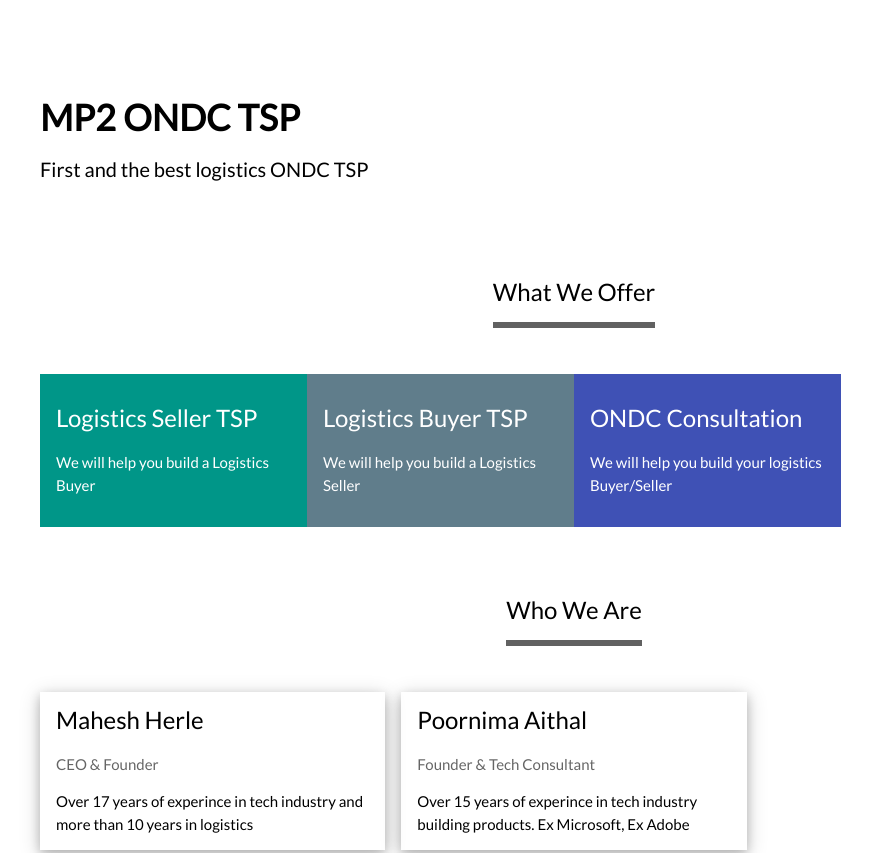
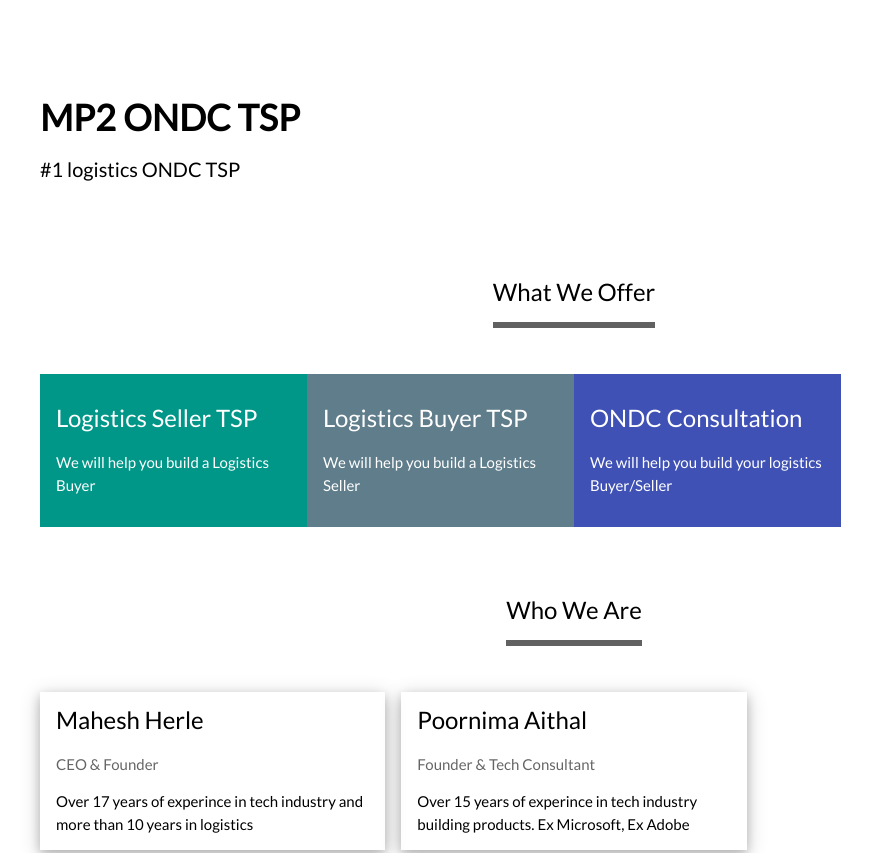
Before and after one commit to Poornima-Aithal/tsp-website, a plain HTML site: page index.html in a window 1280 px wide. Shown: the top 853 px of the page, without its empty margins (66-938 px from the left). Drawn offline with nearby package versions, Linux system fonts and the light colour scheme.

Commit message:
Some more changes

```diff
--- a/index.html
+++ b/index.html
@@ -40,7 +40,7 @@
 
         <div class="w3-panel">
             <h1><b>MP2 ONDC TSP</b></h1>
-            <h4>First and the best logistics ONDC TSP</h4>
+            <h4>#1 logistics ONDC TSP</h4>
         </div>
 
         <!-- Grid -->
```
